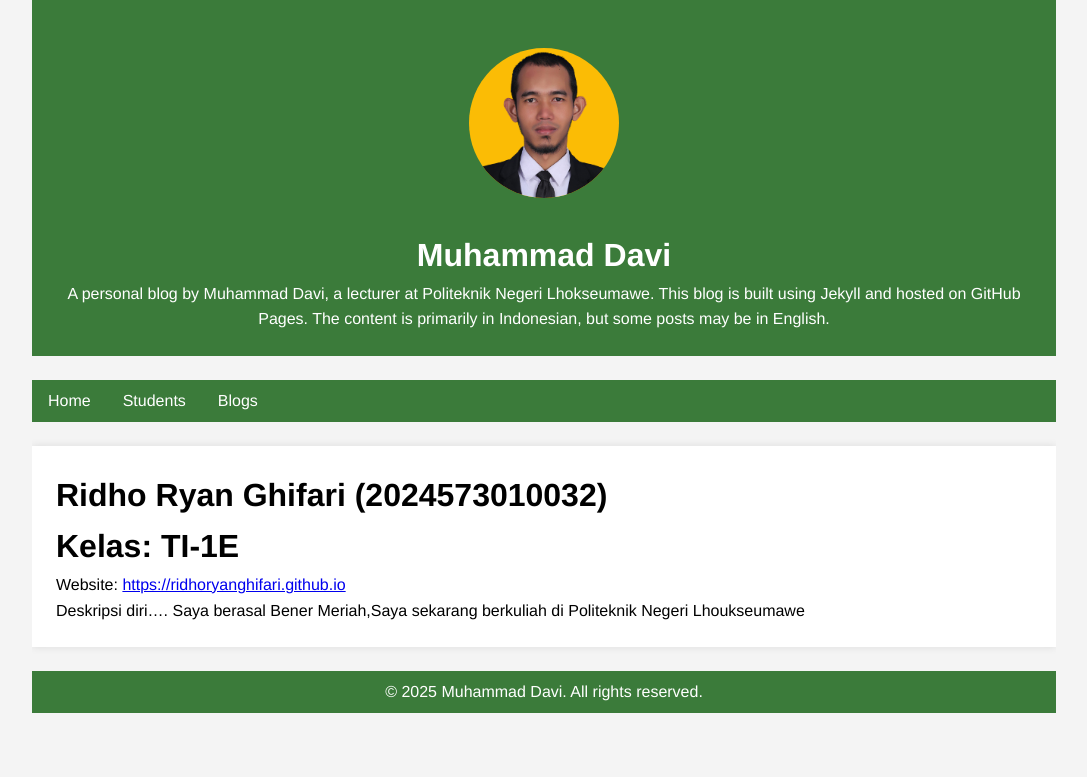
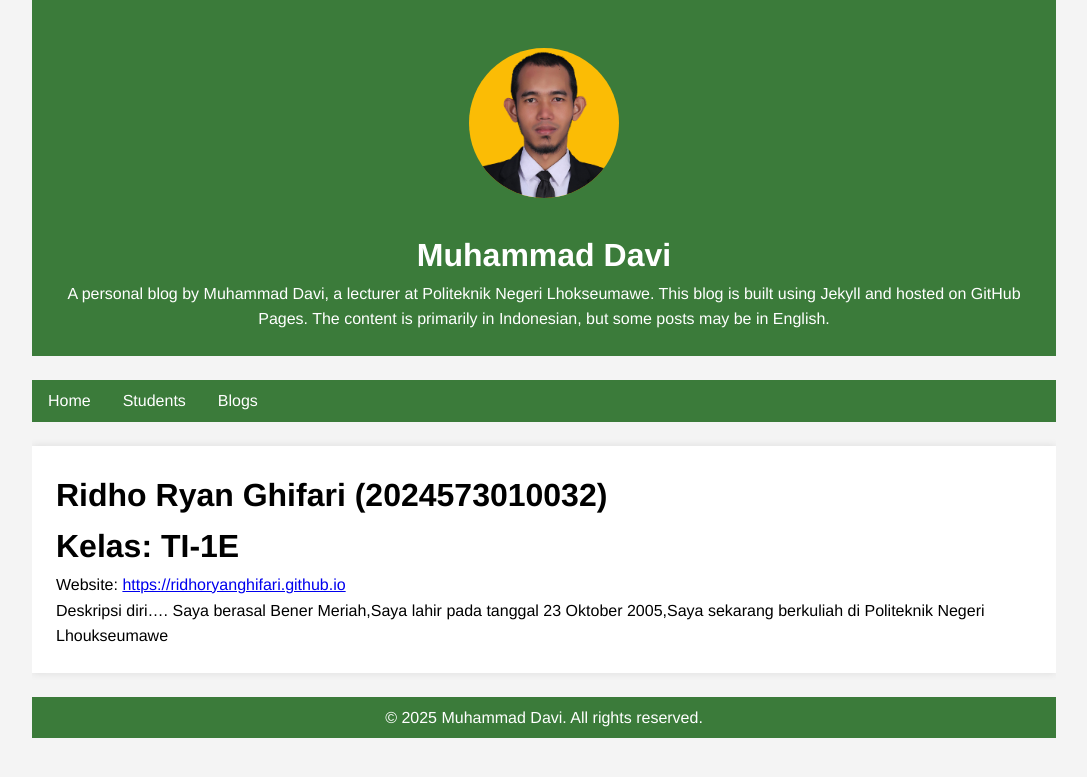
Before and after one commit to muhdavi-pnl/muhdavi-pnl.github.io, a Jekyll site: the page built from _students/Ridho.md, in a window 1280 px wide. Shown: the top 777 px of the page, without its empty margins (96-1183 px from the left). Built offline with Jekyll 4.4.1, drawn with Linux system fonts in a browser that asks for light colours.

Commit message:
Update Ridho.md

```diff
--- a/_students/Ridho.md
+++ b/_students/Ridho.md
@@ -6,4 +6,4 @@ nim: 2024573010032
 class: TI-1E
 website: https://ridhoryanghifari.github.io
 ---
-Deskripsi diri.... Saya berasal Bener Meriah,Saya sekarang berkuliah di Politeknik Negeri Lhoukseumawe
+Deskripsi diri.... Saya berasal Bener Meriah,Saya lahir pada tanggal 23 Oktober 2005,Saya sekarang berkuliah di Politeknik Negeri Lhoukseumawe
```
